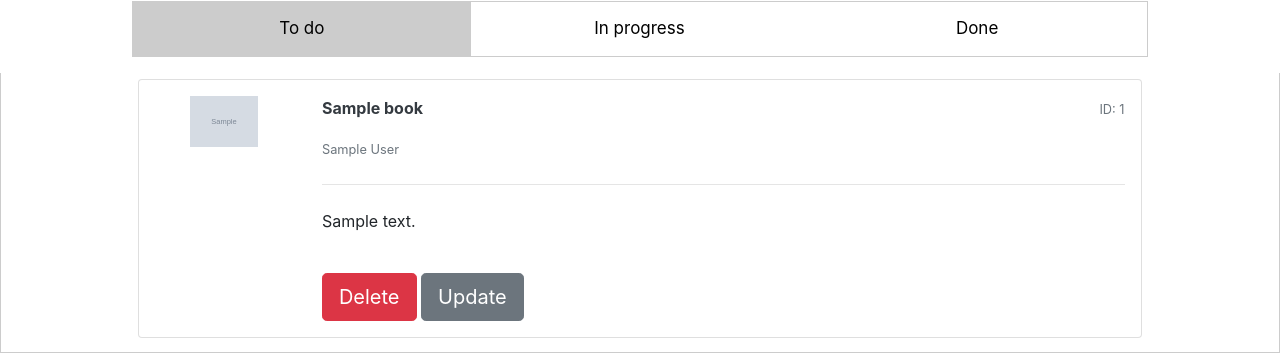
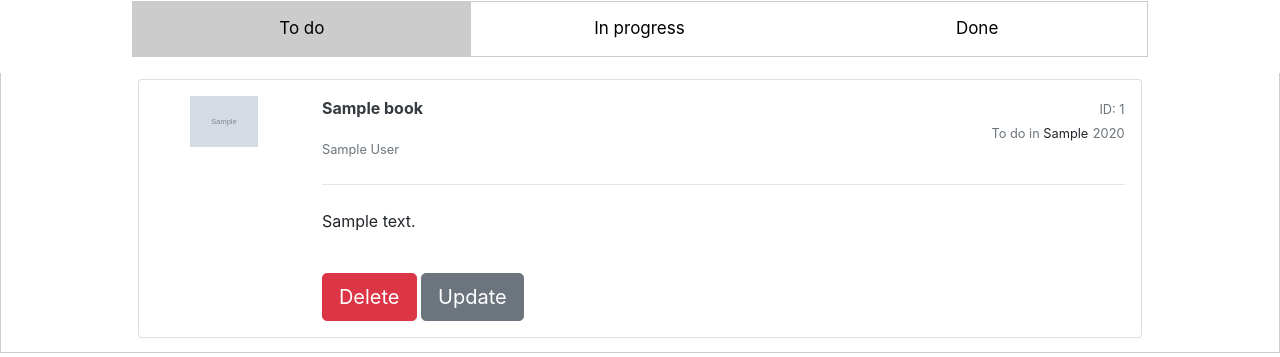
Before and after one commit to AdamMisiak/Books_library, a Django app: page /users/library/ in a window 1280 px wide, after a click on "To do". Shown: the part 217-574 px from the top of the page. Run offline with Django 3.2, Linux system fonts and the light colour scheme; a user stored in the database is signed in; tables that the repository leaves empty hold one stand-in row (values such as "Sample post"); grey boxes marked "Sample" are stand-in pictures; some libraries are stand-ins or nearby versions.

Commit message:
Month info in library added, initial year value in update book form added

```diff
--- a/src/pages/forms.py
+++ b/src/pages/forms.py
@@ -46,6 +46,7 @@ class BookOptionsForm(forms.Form):
 class BookUpdateForm(forms.Form):
     today = datetime.now()
     current_month = today.month
+    current_year = today.year
 
     genre = forms.ChoiceField(
         label="Genre",
@@ -59,7 +60,7 @@ class BookUpdateForm(forms.Form):
         initial=MONTH_CHOICES[current_month - 1],
         widget=forms.Select(),
     )
-    year = forms.IntegerField(label="Year")
+    year = forms.IntegerField(label="Year", initial=current_year)
     status = forms.ChoiceField(
         label="Status",
         choices=STATUS_CHOICES,
--- a/src/templates/users/library.html
+++ b/src/templates/users/library.html
@@ -61,6 +61,10 @@
                                     </div>
                                     <div class="col-6" style="text-align:right;">
                                         <small class="text-muted">ID: {{ book.id }}</small>
+                                        <br>
+                                        <small class="text-muted">{{ book_position.status }} in </small>
+                                        <small id="month" class="{{ book_position.month|lower }}-text ">{{ book_position.month }}</small>
+                                        <small class="text-muted" id="year-text">{{ book_position.year }}</small>
                                     </div>
                                 </div>
 
@@ -138,6 +142,10 @@
                                         </div>
                                         <div class="col-6" style="text-align:right;">
                                             <small class="text-muted">ID: {{ book.id }}</small>
+                                            <br>
+                                            <small class="text-muted">{{ book_position.status }} in </small>
+                                            <small id="month" class="{{ book_position.month|lower }}-text ">{{ book_position.month }}</small>
+                                            <small class="text-muted" id="year-text">{{ book_position.year }}</small>
                                         </div>
                                     </div>
 
@@ -215,6 +223,10 @@
                                         </div>
                                         <div class="col-6" style="text-align:right;">
                                             <small class="text-muted">ID: {{ book.id }}</small>
+                                            <br>
+                                            <small class="text-muted">{{ book_position.status }} in </small>
+                                            <small id="month" class="{{ book_position.month|lower }}-text ">{{ book_position.month }}</small>
+                                            <small class="text-muted" id="year-text">{{ book_position.year }}</small>
                                         </div>
                                     </div>
 
@@ -231,6 +243,7 @@
                                     {%csrf_token%}
                                     <div type="text/css" class = "container"></div>
                                     <a class="addbutton btn btn-danger btn-lg" id="like{{ book.id }}" href="#" data-catid="{{ book.id }}">Delete</a>
+                                    <a class="addbutton btn btn-danger btn-lg" href="#" data-catid="{{ book.id }}">Review</a>
                                     <input type="hidden"  name="id" value="{{ book.id }}">
                                     <button class="infobutton btn btn-secondary btn-lg" type="submit">Update</button>
                                 </form>
```
